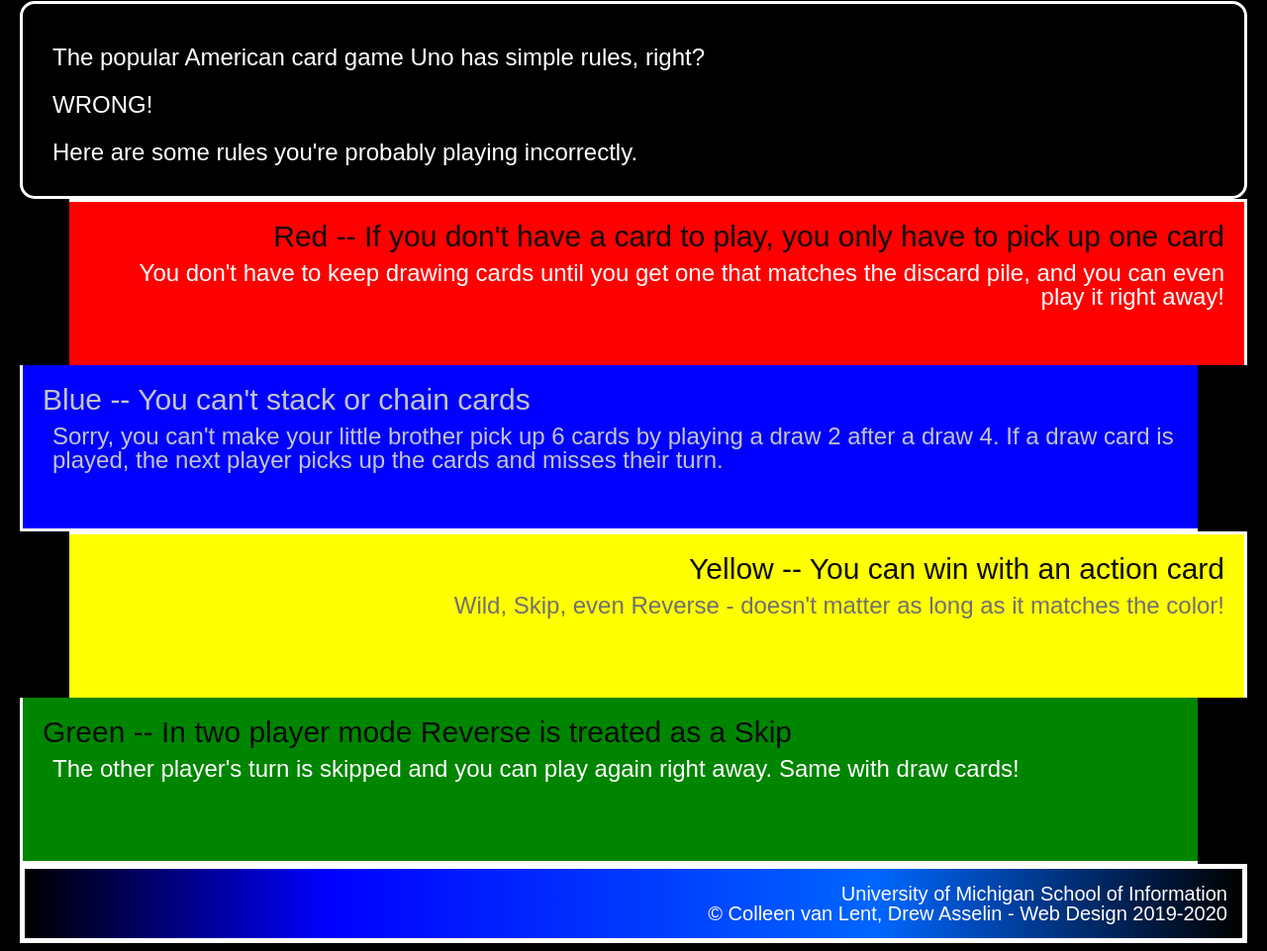
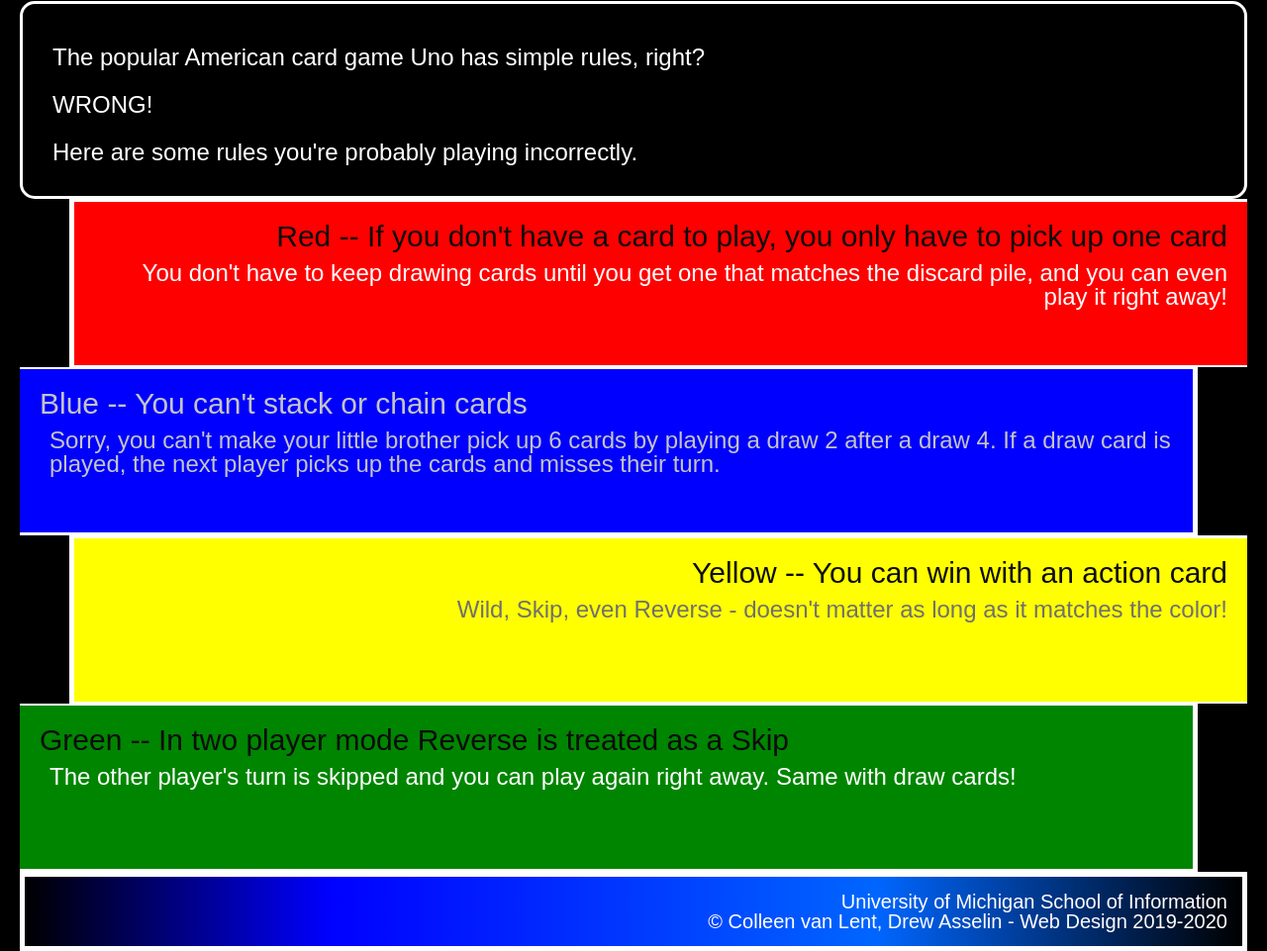
Before and after one commit to geniakap/hw3-2022, a plain HTML site: page index.html in a window 1280 px wide. Shown: the part 327-1288 px from the top of the page at 99% size. Drawn offline with Linux system fonts and the light colour scheme.

Commit message:
Update style.css

```diff
--- a/css/style.css
+++ b/css/style.css
@@ -49,16 +49,19 @@ div{
     background-color: #FF0000;
     text-align: right;
     margin-left: 50px;
-    border-bottom: 2px;
-    border-left: 5px;
+    border-bottom: solid 2px;
+    border-left: solid 5px;
+    border-right: none;
+
 }
 
 .blue{
     background-color: #0000FF;
     text-align: left;
     margin-right: 50px;
-    border-right: 5px;
-    border-top: 2px;
+    border-right: solid 5px;
+    border-top: solid 2px;
+    border-left: none;
 }
 
 .blue h2{
@@ -73,8 +76,9 @@ div{
     background-color: #FFFF00;
     text-align: right;
     margin-left: 50px;
-    border-bottom: 2px;
-    border-left: 5px;
+    border-bottom: solid 2px;
+    border-left: solid 5px;
+    border-right: none;
 }
 
 .yellow p{
@@ -85,8 +89,9 @@ div{
     background-color: #008500;
     text-align: left;
     margin-right: 50px;
-    border-right: 5px;
-    border-top: 2px;
+    border-right: solid 5px;
+    border-top: solid 2px;
+    border-left: none;
 }
 
 footer{
@@ -97,8 +102,5 @@ footer{
 footer p{
     font-size: 20px;
     text-align: right;
-    padding-top: 15px;
-    padding-right: 15px;
-    padding-bottom: 15px;
-    padding-left: 0px;
+    padding: 15px 15px 15px 0px;
 }
```
